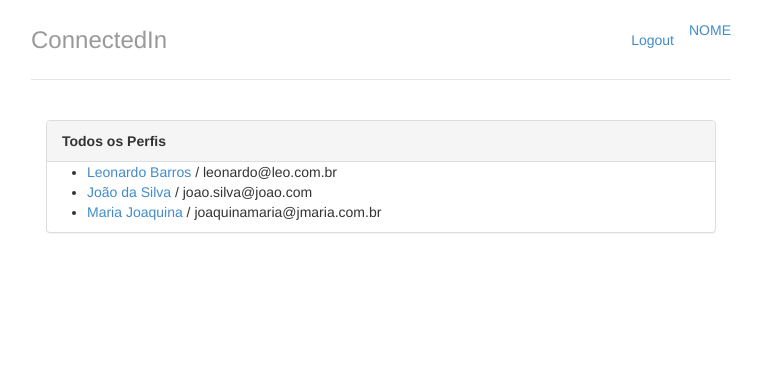
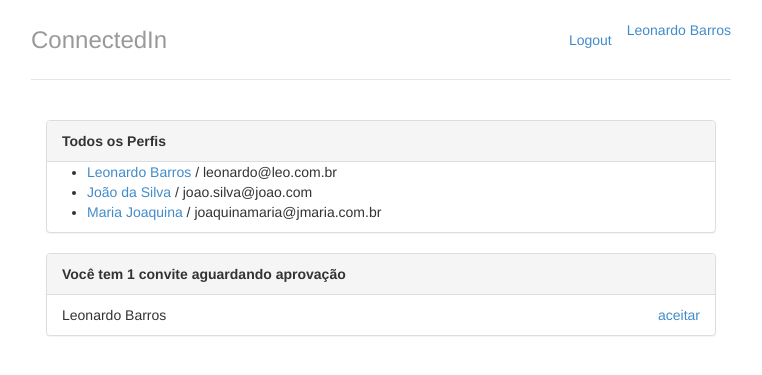
Before and after one commit to leobarros/connectedin, a Django app: page / in a window 1280 px wide. Shown: the top 375 px of the page, without its empty margins (259-1021 px from the left). Run offline with Django 3.2, Linux system fonts and the light colour scheme; data comes from the database, SQL or seed files in the repository.

Commit message:
Aula 8: Exibindo convites recebidos

```diff
--- a/perfis/templates/base.html
+++ b/perfis/templates/base.html
@@ -12,7 +12,7 @@
   <div class="container">
     <div class="header">
       <ul class="nav nav-pills pull-right"
-        <li><a href="{% url 'index' %}">NOME</a></li>
+        <li><a href="{% url 'index' %}">{{perfil_logado.nome}}</a></li>
         <li><a href="/logout/">Logout</a></li>
       </ul>
       <h3 class="text-muted">ConnectedIn</h3>
--- a/perfis/templates/index.html
+++ b/perfis/templates/index.html
@@ -17,5 +17,29 @@
     <p>Nenhum Perfil encontrado</p>
     {% endif %}
   </div>
+  <div class="panel panel-default">
+    {% with total_de_convites=perfil_logado.convites_recebidos.count %}
+      {% if total_de_convites %}
+        <div class="panel-heading">
+          <strong>Você tem {{ total_de_convites }}
+            convite{{ total_de_convites|pluralize }}
+            aguardando aprovação</strong>
+          </div>
+        <ul class="list-group">
+          {% for convite in perfil_logado.convites_recebidos.all %}
+            <li class="list-group-item">
+              {{ convite.solicitante.nome }}
+              <a href="#" class="pull-right">aceitar</a>
+            </li>
+          {% endfor %}
+        </ul>
+      {% else %}
+        <div class="panel-body">
+          <p>Nenhum convite recebido :( </p>
+        </div>
+      {% endif %}
+    {% endwith %}
+  </div>
+
 </div>
 {% endblock %}
--- a/perfis/views.py
+++ b/perfis/views.py
@@ -2,13 +2,15 @@ from django.shortcuts import render, redirect
 from perfis.models import Perfil
 
 def index(request):
-    return render(request, 'index.html', {'perfis': Perfil.objects.all()})
+    return render(request, 'index.html', {'perfis': Perfil.objects.all(),
+    'perfil_logado' : get_perfil_logado(request)})
 
 def exibir(request, perfil_id):
 
 	perfil = Perfil.objects.get(id=perfil_id)
 
-	return render(request, 'perfil.html', {"perfil" : perfil})
+	return render(request, 'perfil.html', {'perfil' : perfil,
+    'perfil_logado' : get_perfil_logado(request)})
 
 def convidar(request, perfil_id):
 	perfil_a_convidar = Perfil.objects.get(id=perfil_id)
```
